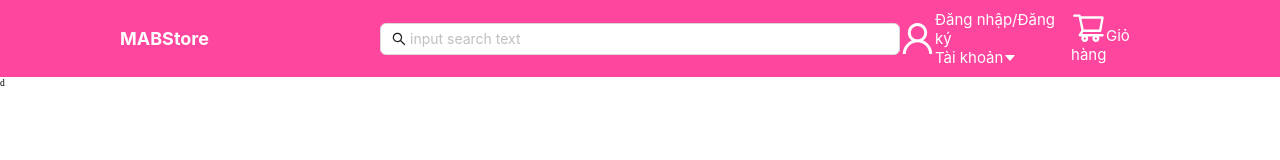
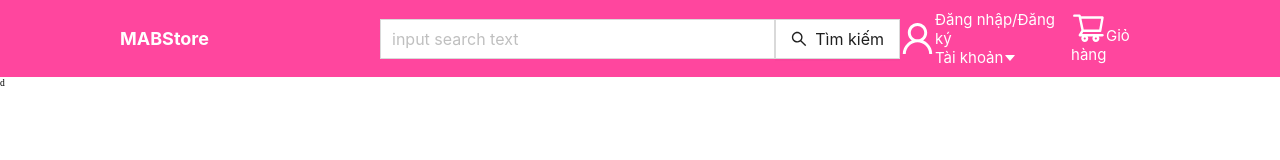
Before and after one commit to tai160903/MABStore, a React (Create React App) app in the folder client/: page / in a window 1280 px wide. Shown: the top 160 px of the page. Built offline with nearby package versions, Linux system fonts and the light colour scheme.

Commit message:
Edit header

```diff
--- /dev/null
+++ b/client/src/components/ButtonInputSearch/ButtonInputSearch.jsx
@@ -0,0 +1,24 @@
+import { SearchOutlined } from "@ant-design/icons";
+import { Button, Input } from "antd";
+import React from "react";
+function ButtonInputSearch(props) {
+  const { size, placeholder, text } = props;
+  return (
+    <div style={{ display: "flex" }}>
+      <Input
+        size={size}
+        placeholder={placeholder}
+        style={{ borderRadius: "unset" }}
+      />
+      <Button
+        size={size}
+        icon={<SearchOutlined />}
+        style={{ borderRadius: "unset" }}
+      >
+        {text}
+      </Button>
+    </div>
+  );
+}
+
+export default ButtonInputSearch;
--- a/client/src/components/Header/Header.jsx
+++ b/client/src/components/Header/Header.jsx
@@ -12,6 +12,7 @@ import {
   ShoppingCartOutlined,
   UserOutlined,
 } from "@ant-design/icons";
+import ButtonInputSearch from "../ButtonInputSearch/ButtonInputSearch";
 function Header() {
   return (
     <div>
@@ -20,15 +21,17 @@ function Header() {
           <WrapperText>MABStore</WrapperText>
         </Col>
         <Col span={12}>
-          <Search
+          <ButtonInputSearch
+            size="large"
             placeholder="input search text"
-            allowClear
-            enterButton="Search"
-            size="large"
+            text="Tìm kiếm"
             // onSearch={onSearch}
           />
         </Col>
-        <Col span={6} style={{ display: "flex", gap: "12px" }}>
+        <Col
+          span={6}
+          style={{ display: "flex", gap: "12px", justifyContent: "center" }}
+        >
           <WrapperAccount>
             <UserOutlined style={{ fontSize: "35px" }} />
             <div>
```
